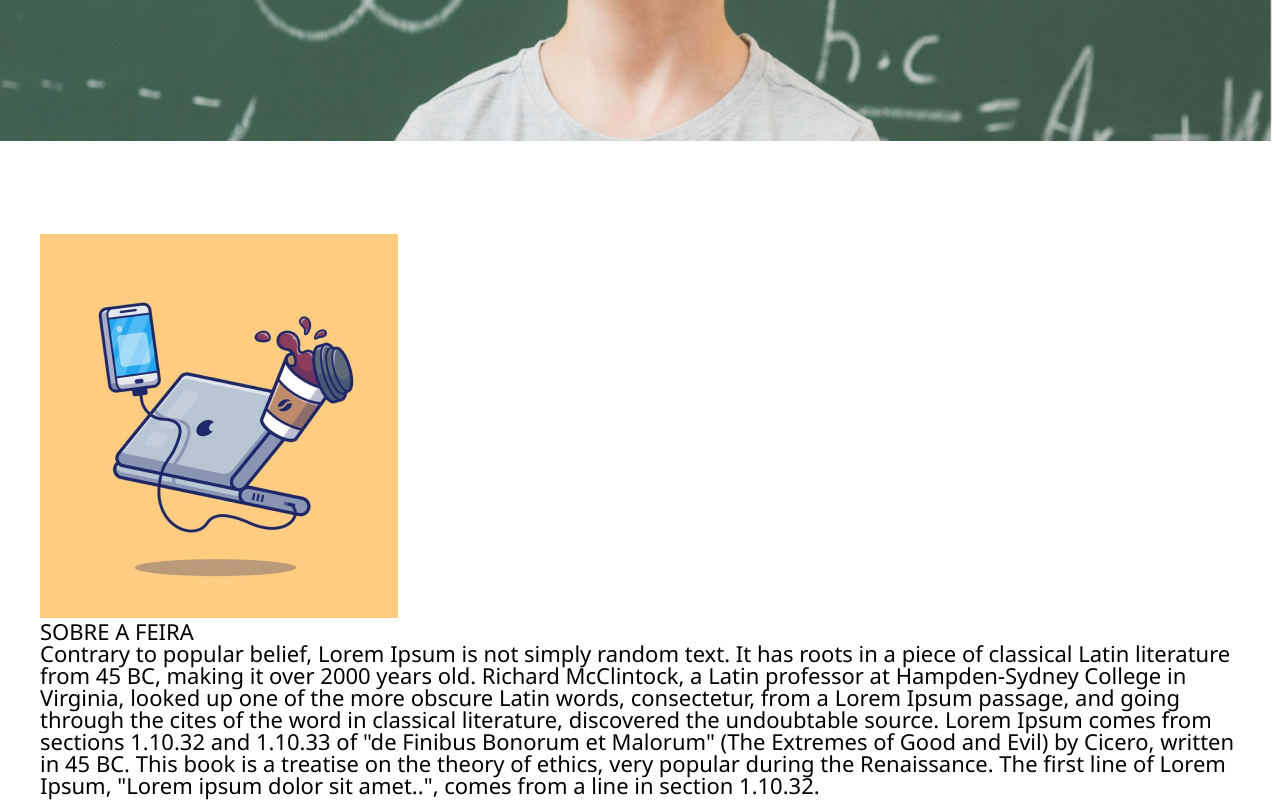
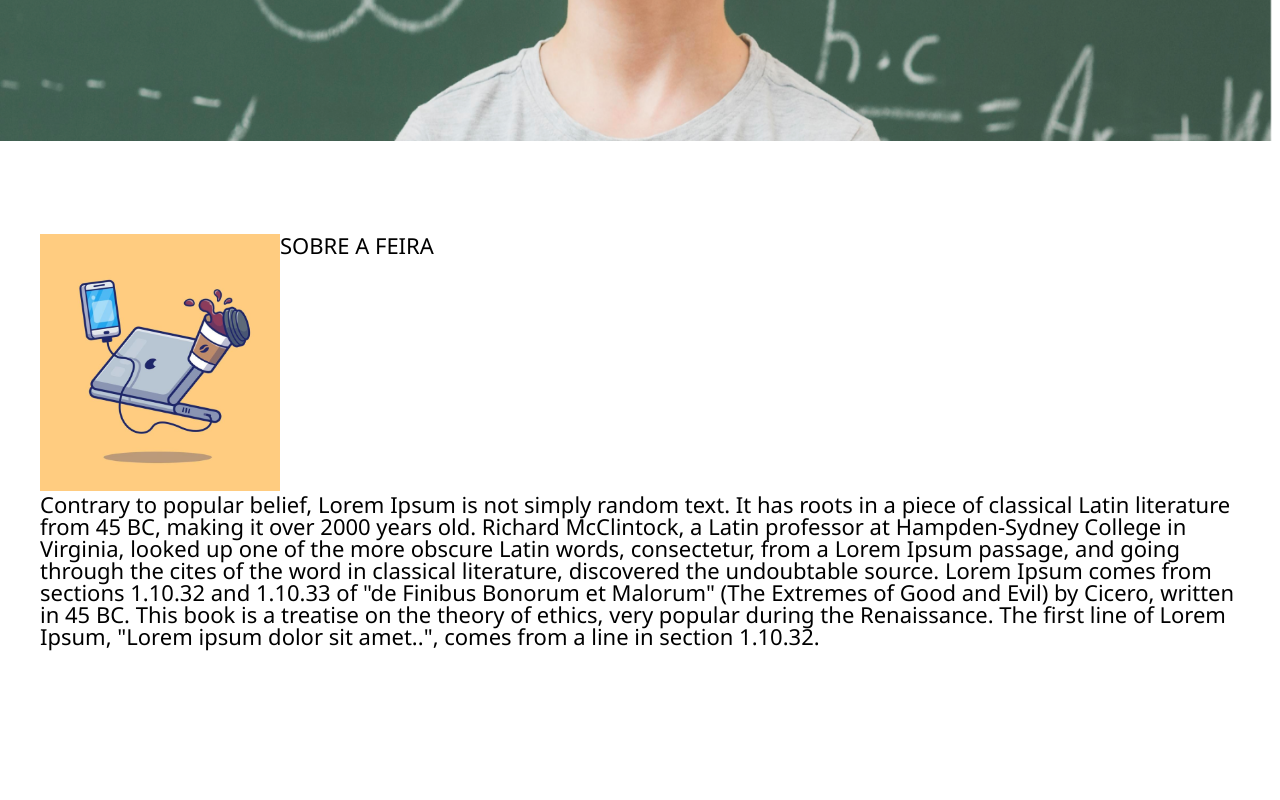
Before and after one commit to FelipeSatoX/fatech-website-3, a plain HTML site: page index.html in a window 1280 px wide. Shown: the part 596-1396 px from the top of the page. After the commit the page ends 1247 px from the top, so only its background shows below. Drawn offline with Linux system fonts and the light colour scheme.

Commit message:
Add files via upload

```diff
--- a/style.css
+++ b/style.css
@@ -77,3 +77,15 @@ header nav{
     font-size: 100px;
     font-weight: 900;
 }
+.sobre .img, .sobre .titulo, .sobre p{
+    float: left;
+}
+.sobre p{
+    width: 80%%;
+}
+.sobre .img{
+    width: 20%;
+}
+.sobre .img img{
+    width: 100%;
+}
```
